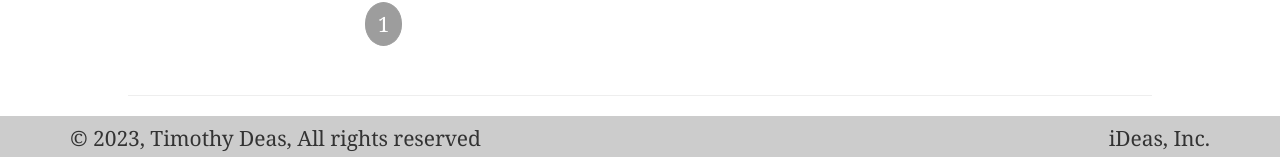
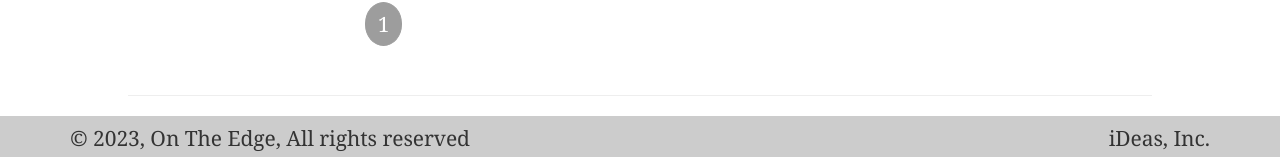
Before and after one commit to thEnchanter/thenchanter.github.io, a Jekyll site: the page built from index.html, in a window 1280 px wide and 990 px high. Shown: the part 830-987 px from the top of the window. Built offline with Jekyll 4.4.1, drawn with Linux system fonts in a browser that asks for light colours; the list of posts is cut into pages by our own code; comment, search, counter and statistics services are not loaded.

Commit message:
Update global.yml

```diff
--- a/_data/global.yml
+++ b/_data/global.yml
@@ -1,5 +1,5 @@
 # Site Settings
-title: 'Timothy Deas'
+title: 'On The Edge'
 description: 'insights & iDeas '
 url: 'https://timothydeas.github.io'
 
```
